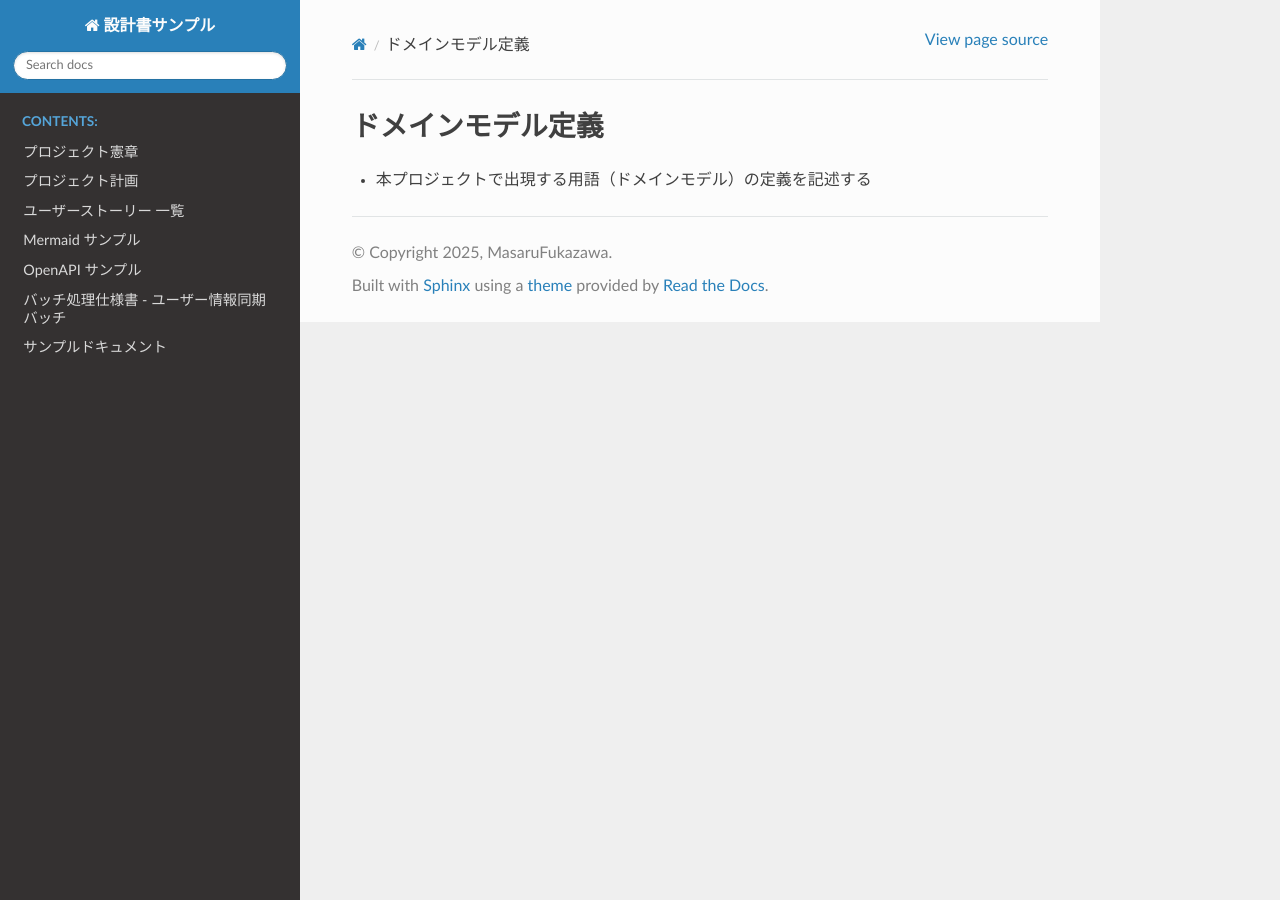
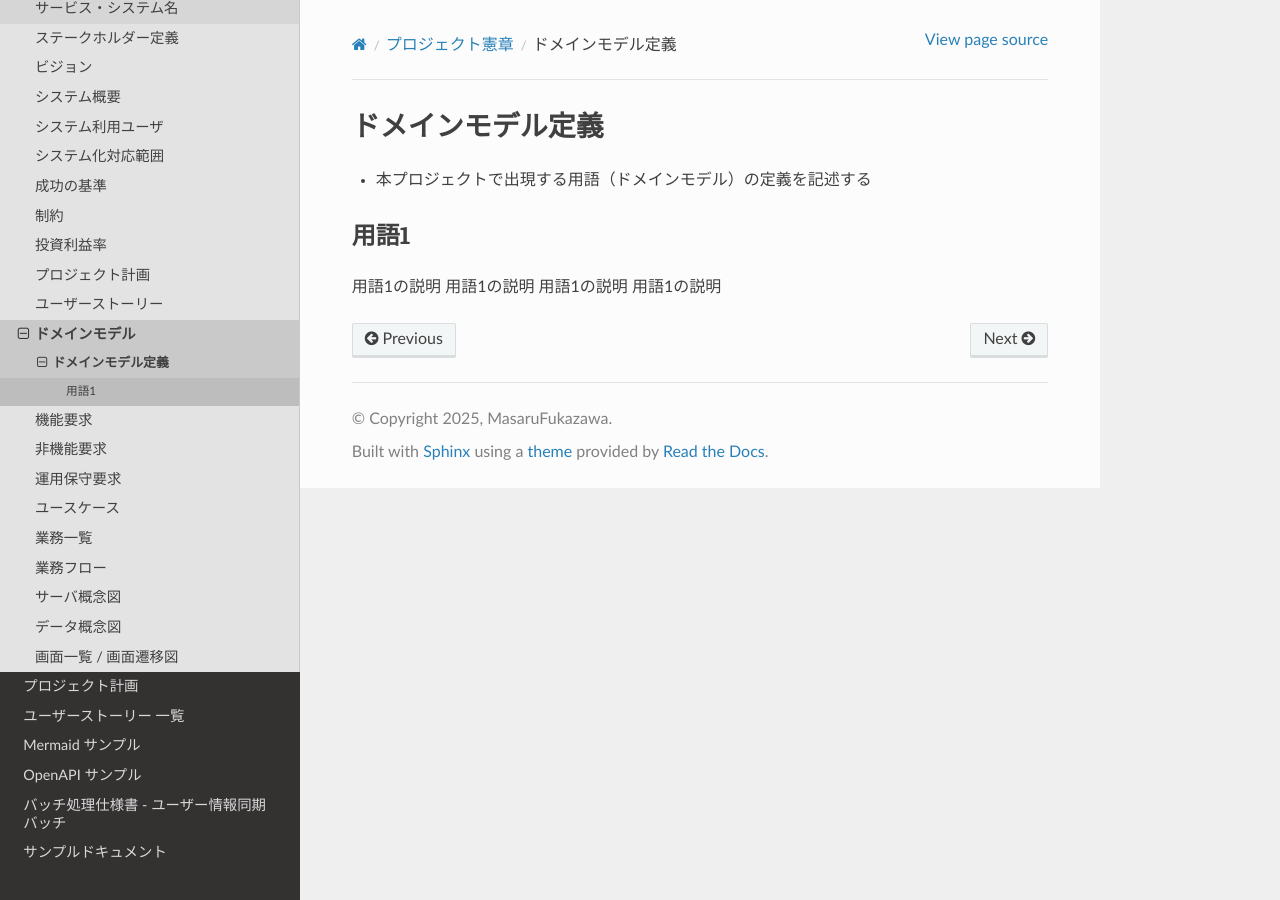
Before and after one commit to MasaruFukazawa/designdocs-sample.fukazawasoftwaredevelopment.com, a Sphinx documentation site: the page built from source/domain_model.rst, in a window 1280 px wide. Built offline with Sphinx 7.4.7 and the Read the Docs theme 3.1.0, drawn with Linux system fonts in a browser that asks for light colours.

```diff
--- a/source/domain_model.rst
+++ b/source/domain_model.rst
@@ -7,3 +7,12 @@
 ============================================
 
 - 本プロジェクトで出現する用語（ドメインモデル）の定義を記述する
+
+
+用語1
+--------------------------------------------
+
+用語1の説明
+用語1の説明
+用語1の説明
+用語1の説明
--- a/source/project_charter.rst
+++ b/source/project_charter.rst
@@ -148,6 +148,15 @@
    user_story
 
 
+ドメインモデル
+--------------------------------------------
+
+.. toctree::
+   :maxdepth: 1
+
+   domain_model
+
+
 機能要求
 --------------------------------------------
 
```
Also changed, not shown: other parts of source/project_charter.rst (+0 -6 lines), .cursor/user_story.md (added).
